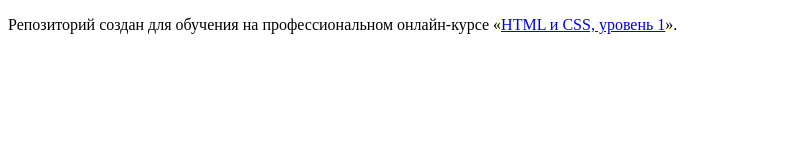
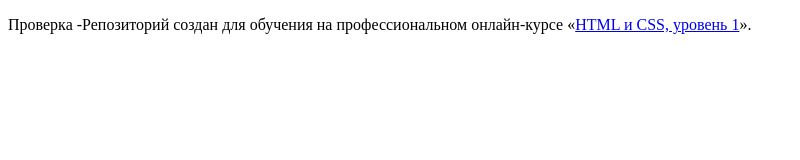
Before and after one commit to EkaterinaMubarak/1179467-nerds-26, a plain HTML site: page index.html in a window 1280 px wide. Shown: the whole page, without its empty margins (0-800 px from the left). Drawn offline with Linux system fonts and the light colour scheme.

Commit message:
Проверка

```diff
--- a/index.html
+++ b/index.html
@@ -6,7 +6,7 @@
   </head>
   <body>
 
-    <p>Репозиторий создан для обучения на профессиональном онлайн‑курсе «<a href="https://htmlacademy.ru/intensive/htmlcss">HTML и CSS, уровень 1</a>».</p>
+    <p>Проверка -Репозиторий создан для обучения на профессиональном онлайн‑курсе «<a href="https://htmlacademy.ru/intensive/htmlcss">HTML и CSS, уровень 1</a>».</p>
 
   </body>
 </html>
```
